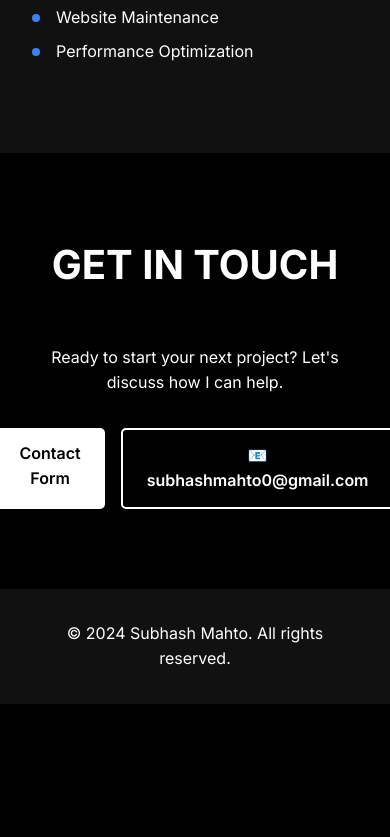
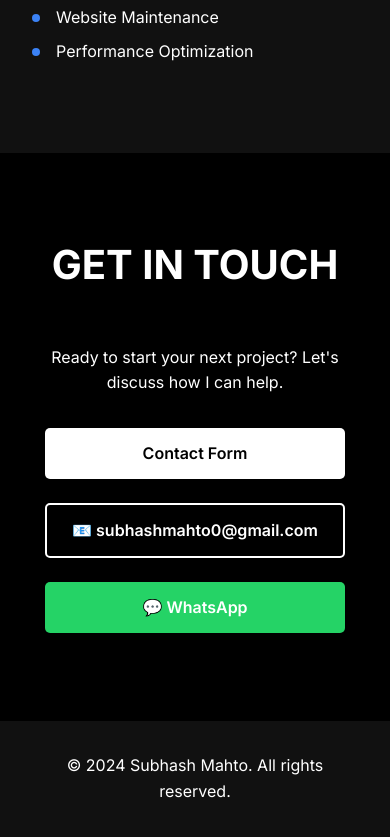
Before and after one commit to subhashmahto0/portfolio-website, a plain HTML site: page index.html in a window 390 px wide. Shown: the part 2463-3300 px from the top of the page. Before the commit the page ends 3167 px from the top, so only its background shows below. Drawn offline with Linux system fonts and the light colour scheme.

Commit message:
Contact button synced

```diff
--- a/index.html
+++ b/index.html
@@ -85,6 +85,9 @@
                 <a href="mailto:subhashmahto0@gmail.com" class="btn-outline">
                     📧 subhashmahto0@gmail.com
                 </a>
+                <a href="https://wa.me/919801741704" target="_blank" class="btn-whatsapp">
+                    💬 WhatsApp
+                </a>
             </div>
         </section>
     </main>
--- a/styles.css
+++ b/styles.css
@@ -291,9 +291,41 @@ footer {
     display: flex;
     gap: 1rem;
     justify-content: center;
+    flex-wrap: wrap;
 }
 
 .contact-info {
     margin-top: 3rem;
     text-align: center;
 }
+
+.btn-whatsapp {
+    display: inline-block;
+    padding: 0.8rem 1.5rem;
+    border-radius: 5px;
+    text-decoration: none;
+    font-weight: 600;
+    background-color: #25D366;
+    color: white;
+    transition: all 0.3s ease;
+}
+
+.btn-whatsapp:hover {
+    background-color: #128C7E;
+    transform: translateY(-2px);
+}
+
+/* Make buttons more responsive on mobile */
+@media (max-width: 768px) {
+    .contact-buttons {
+        flex-direction: column;
+        align-items: center;
+    }
+
+    .contact-buttons a {
+        width: 100%;
+        max-width: 300px;
+        text-align: center;
+        margin-bottom: 0.5rem;
+    }
+}
```
Also changed, not shown: contact.html (+1 -0 lines).
